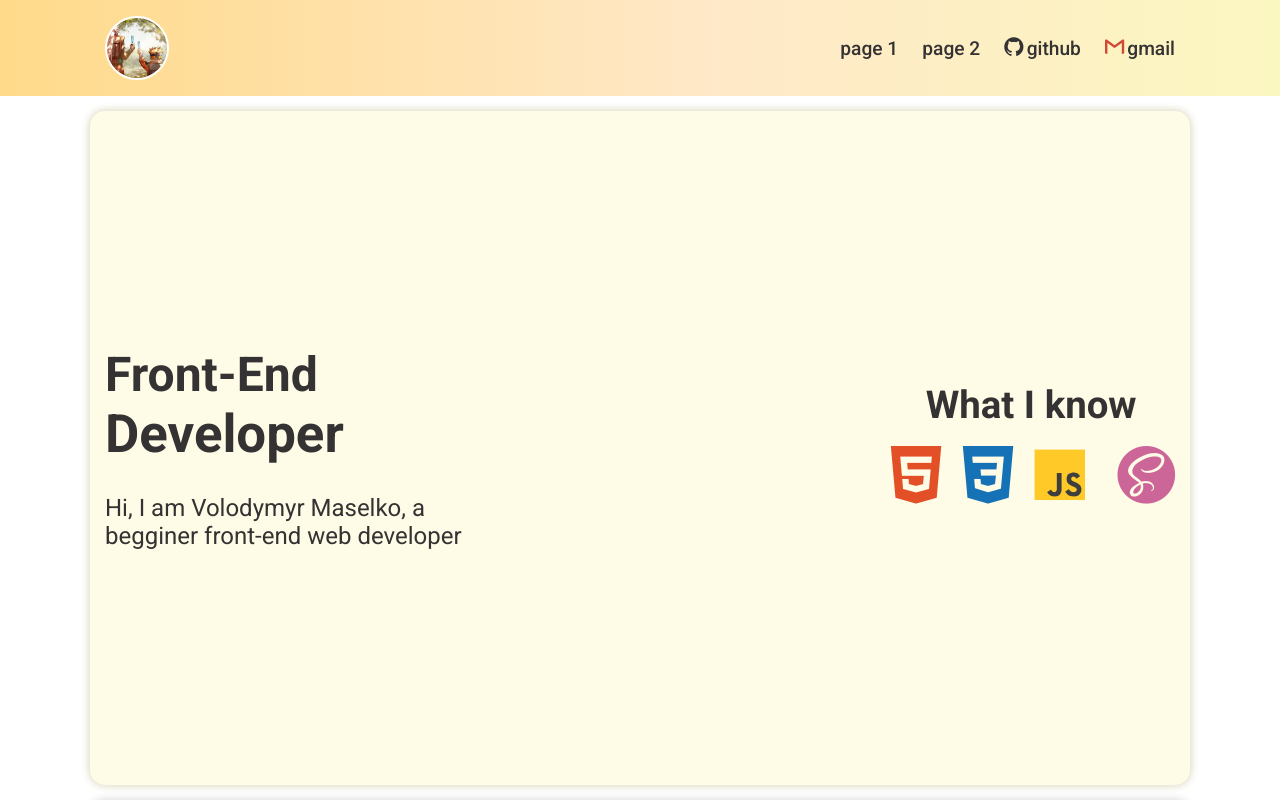
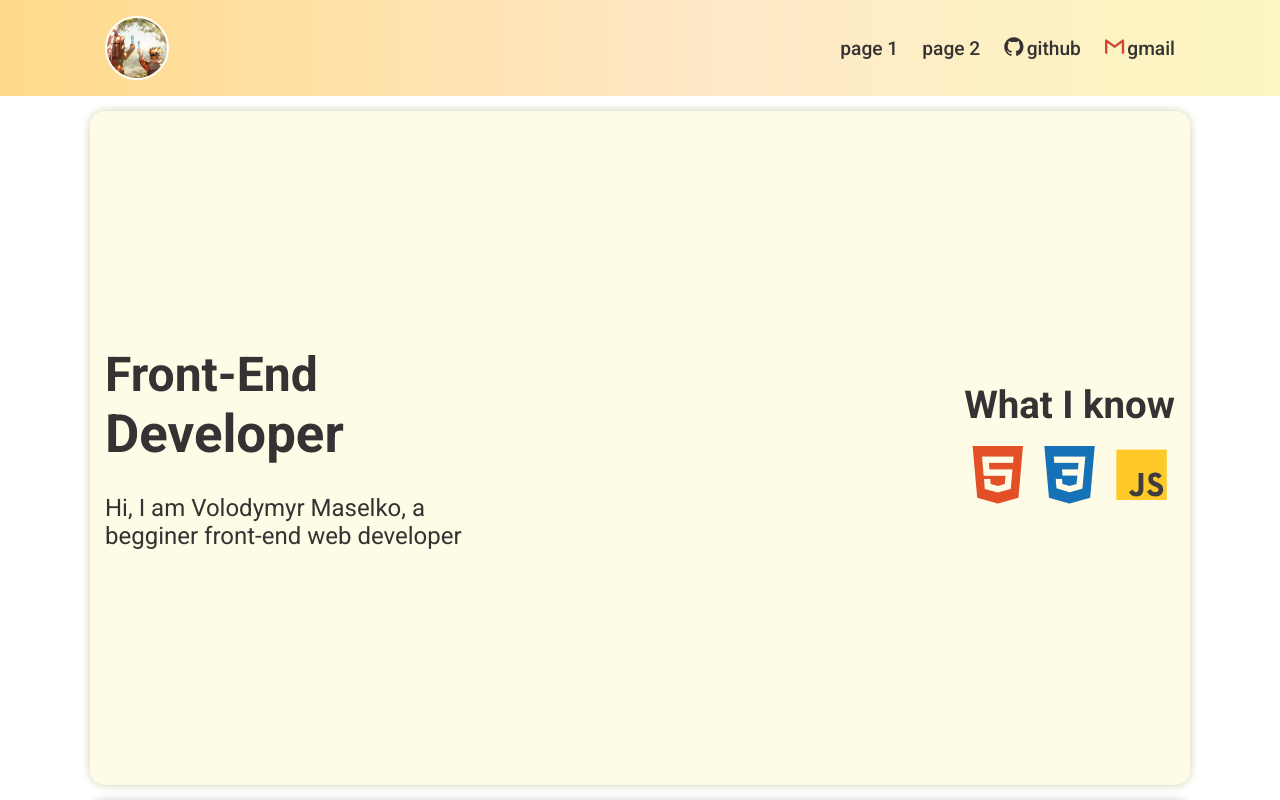
Before and after one commit to MaselkoVol/portfolio, a plain HTML site: page index.html in a window 1280 px wide. Shown: the top 800 px of the page. Drawn offline with Linux system fonts and the light colour scheme; files whose address does not match are found by name.

Commit message:
Update index.html

```diff
--- a/index.html
+++ b/index.html
@@ -51,7 +51,6 @@
 							<span class="path2"></span>
 							<span class="path3"></span>
 						</span>
-						<span class="icon-sass"></span>
 					</div>
 				</div>
 			</div>
```
